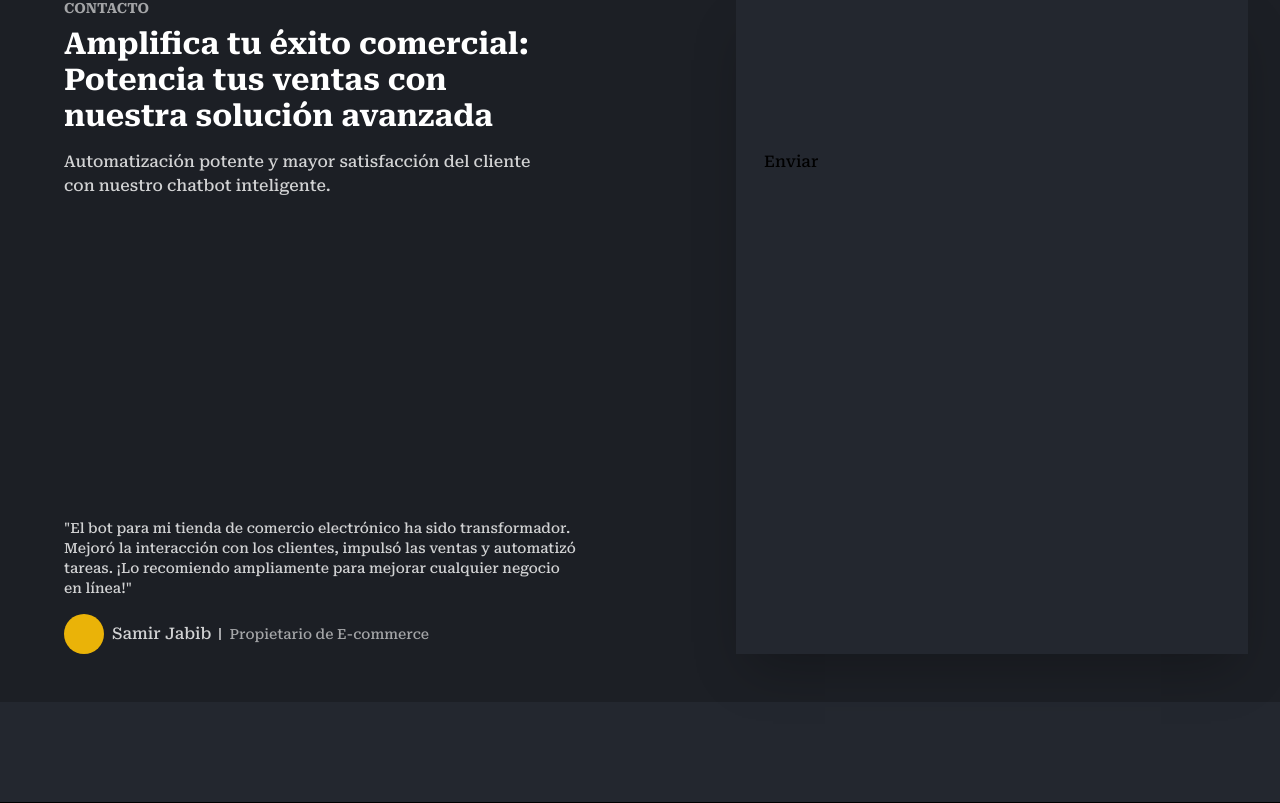
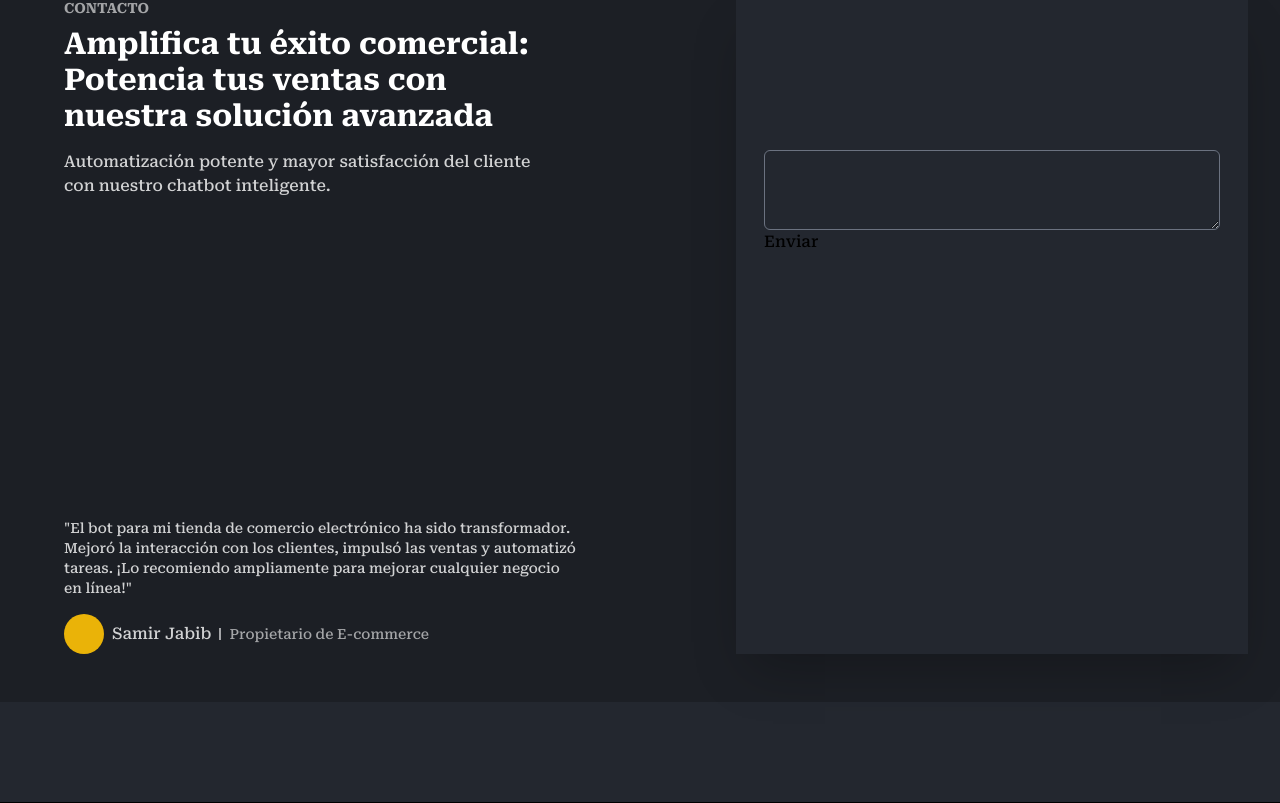
Before and after one commit to samirjabib/botlify-app, a Next.js app: page / in a window 1280 px wide. Shown: the part 3372-4175 px from the top of the page. Built offline with nearby package versions, Linux system fonts and the light colour scheme.

Commit message:
add test area

```diff
--- a/components/LandingPage/LandingContact/ContactForm.tsx
+++ b/components/LandingPage/LandingContact/ContactForm.tsx
@@ -1,4 +1,5 @@
 import { FloatingInput } from "../../../design-system";
+import { Textarea } from "../../ui/textarea";
 
 const ContactForm = () => {
   return (
@@ -7,7 +8,7 @@
         <FloatingInput />
         <FloatingInput />
         <FloatingInput />
-        {/* <Textarea /> */}
+        <Textarea />
         <button>Enviar</button>
       </form>
     </div>
--- /dev/null
+++ b/components/ui/Textarea.tsx
@@ -0,0 +1,23 @@
+import * as React from "react";
+import { cn } from "../../lib/class-name-utils";
+
+export interface TextareaProps
+  extends React.TextareaHTMLAttributes<HTMLTextAreaElement> {}
+
+const Textarea = React.forwardRef<HTMLTextAreaElement, TextareaProps>(
+  ({ className, ...props }, ref) => {
+    return (
+      <textarea
+        className={cn(
+          "flex min-h-[80px] w-full rounded-md border border-input bg-transparent px-3 py-2 text-sm ring-offset-background placeholder:text-muted-foreground focus-visible:outline-none focus-visible:ring-2 focus-visible:ring-ring focus-visible:ring-offset-2 disabled:cursor-not-allowed disabled:opacity-50",
+          className
+        )}
+        ref={ref}
+        {...props}
+      />
+    );
+  }
+);
+Textarea.displayName = "Textarea";
+
+export { Textarea };
```
